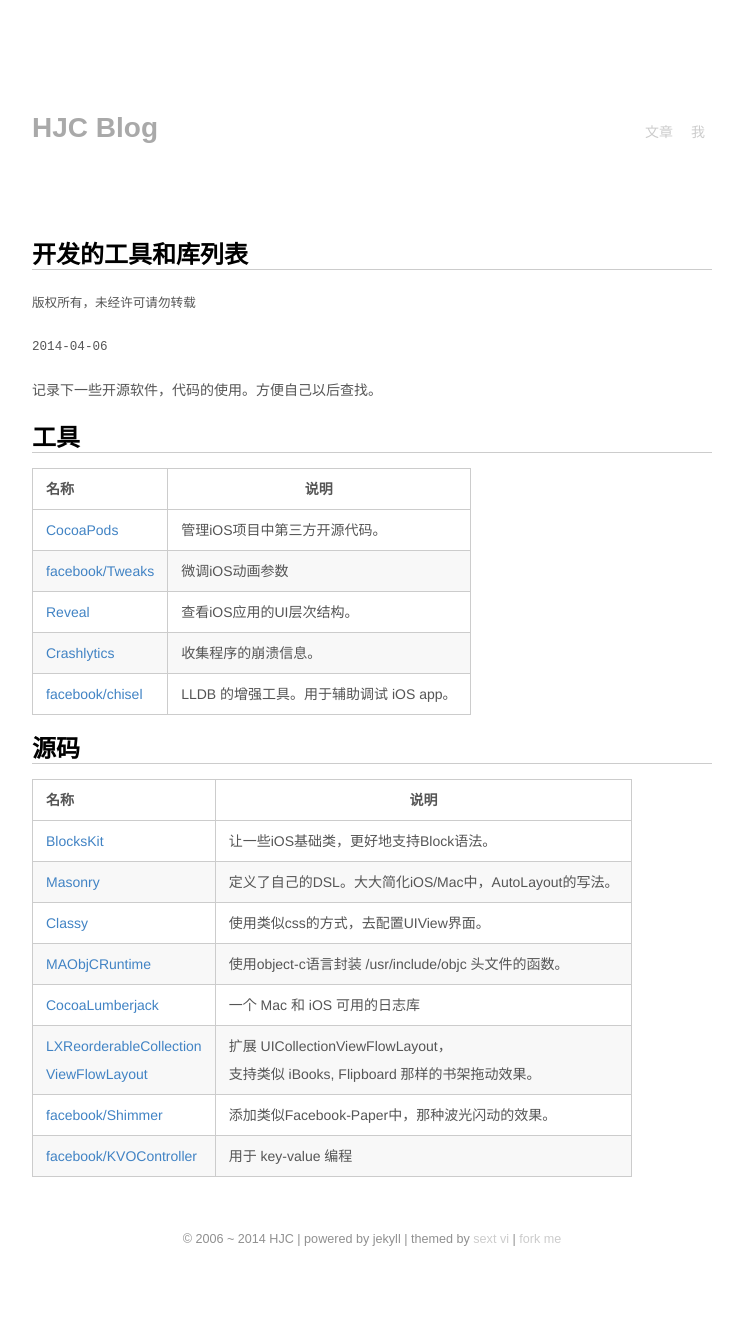
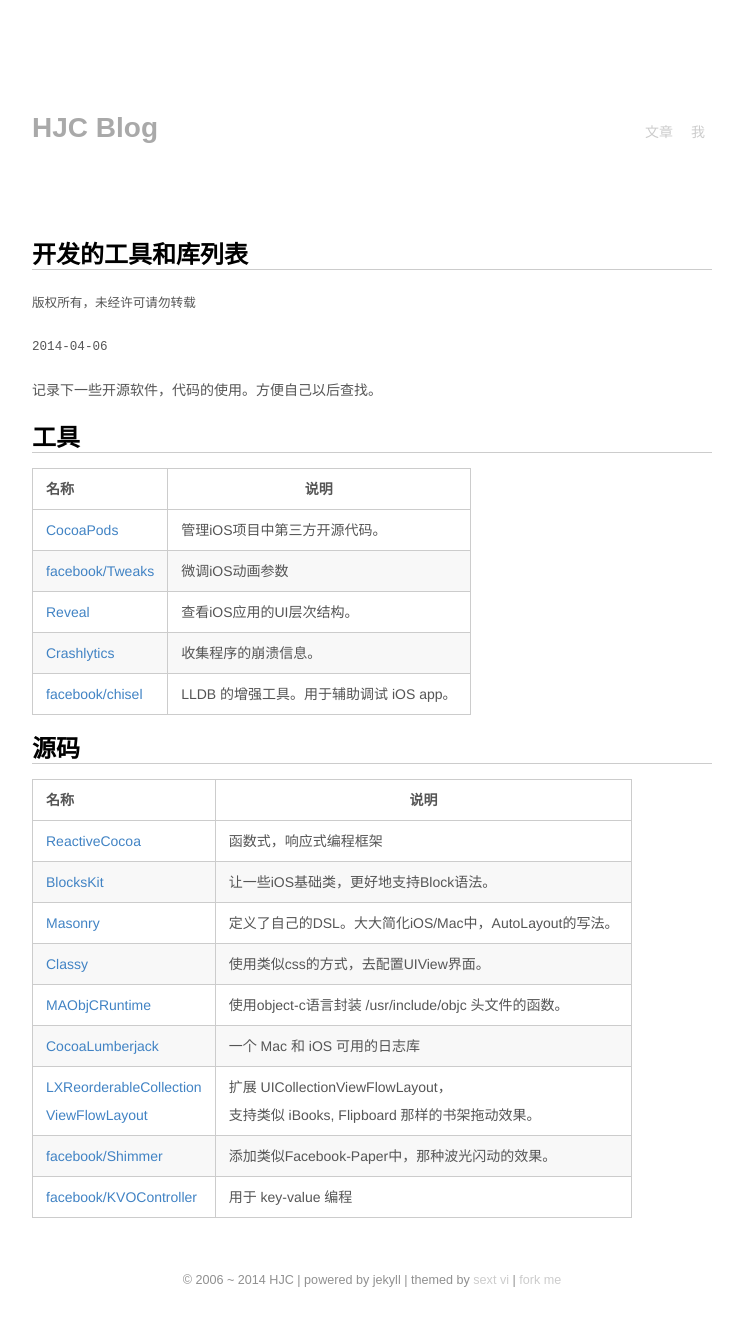
Before and after one commit to jzpangpang/hjcapple.github.com, a Jekyll site: the page built from _posts/2014-04-06-tools-libs.md, in a window 1280 px wide. Shown: the whole page, without its empty margins (268-1004 px from the left). Built offline with Jekyll 4.4.1, drawn with Linux system fonts in a browser that asks for light colours; Markdown is read by kramdown in place of the engine named in the settings; before the commit the page ends 1292 px from its top, so only the background shows below that.

Commit message:
添加ReactiveCocoa的介绍

```diff
--- a/_posts/2014-04-06-tools-libs.md
+++ b/_posts/2014-04-06-tools-libs.md
@@ -28,6 +28,7 @@
 
 | 名称            | 说明
 |:--------------		|--------
+| [ReactiveCocoa]	| 函数式，响应式编程框架
 | [BlocksKit] 		| 让一些iOS基础类，更好地支持Block语法。
 | [Masonry] 			| 定义了自己的DSL。大大简化iOS/Mac中，AutoLayout的写法。
 | [Classy] 			| 使用类似css的方式，去配置UIView界面。
@@ -37,6 +38,7 @@
 | [facebook/Shimmer] 		| 添加类似Facebook-Paper中，那种波光闪动的效果。
 | [facebook/KVOController] | 用于 key-value 编程
 
+[ReactiveCocoa]: https://github.com/ReactiveCocoa/ReactiveCocoa
 [BlocksKit]: 		https://github.com/zwaldowski/BlocksKit
 [Masonry]: 		https://github.com/cloudkite/Masonry
 [Classy]: 		https://github.com/cloudkite/Classy
```
